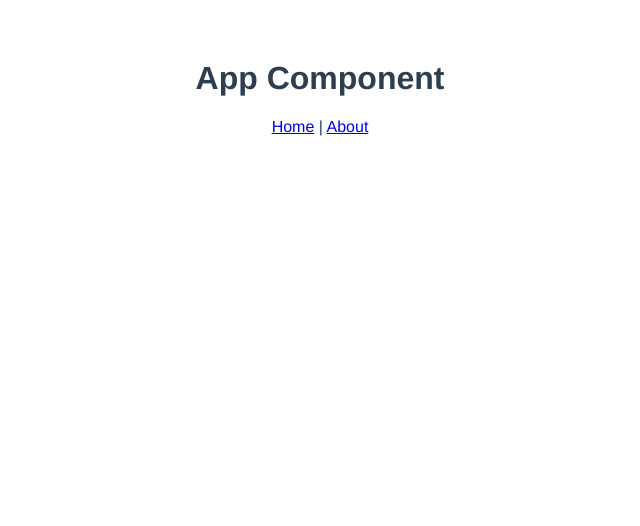
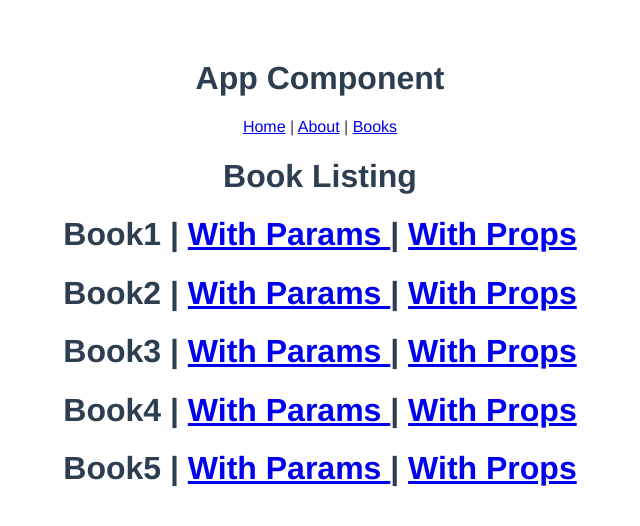
Before and after one commit to wariszargardev/VUE-JS-Learning, a Vue app: page /books in a window 1280 px wide. Shown: the top 526 px of the page, without its empty margins (320-960 px from the left). Built offline with nearby package versions, Linux system fonts and the light colour scheme.

Commit message:
Named router-link & passing parameter & passing as props parameter

```diff
--- a/src/App.vue
+++ b/src/App.vue
@@ -2,7 +2,8 @@
   <h1>App Component</h1>
   <nav>
     <router-link to="/">Home</router-link> |
-    <router-link to="/about">About</router-link>
+    <router-link to="/about">About</router-link> |
+    <router-link :to="{name: 'BookListingView'}">Books</router-link>
   </nav>
   <router-view/>
 </template>
--- a/src/router/index.js
+++ b/src/router/index.js
@@ -1,6 +1,9 @@
 import { createRouter, createWebHistory } from 'vue-router'
 import HomeView from '../views/HomeView.vue'
 import AboutView from '../views/AboutView'
+import BookListingView from "@/views/book/BookListingView";
+import BookDetailView from "@/views/book/BookDetailView";
+import BookDetailPropsView from "@/views/book/BookDetailPropsView";
 
 const routes = [
     {
@@ -12,6 +15,22 @@ const routes = [
         path: '/about',
         name: 'about',
         component: AboutView
+    },
+    {
+        path: '/books',
+        name: 'BookListingView',
+        component: BookListingView
+    },
+    {
+        path: '/book-info/:id',
+        name: 'BookDetailView',
+        component: BookDetailView
+    },
+    {
+        path: '/book-details/:id',
+        name: 'BookDetailPropsView',
+        component: BookDetailPropsView,
+        props: true
     }
 ]
 
--- /dev/null
+++ b/src/views/book/BookDetailPropsView.vue
@@ -0,0 +1,15 @@
+<template>
+  <h1>Book Details</h1>
+  <h1>Params using data  {{ id }}</h1>
+</template>
+
+<script>
+export default {
+  name: "BookDetailPropsView",
+  props: ['id']
+}
+</script>
+
+<style scoped>
+
+</style>
--- /dev/null
+++ b/src/views/book/BookDetailView.vue
@@ -0,0 +1,20 @@
+<template>
+  <h1>Book Details</h1>
+  <h1>Params  {{ $route.params.id }}</h1>
+  <h1>Params using data  {{ id }}</h1>
+</template>
+
+<script>
+export default {
+  name: "BookDetailView",
+  data(){
+    return{
+      id: this.$route.params.id
+    }
+  }
+}
+</script>
+
+<style scoped>
+
+</style>
--- /dev/null
+++ b/src/views/book/BookListingView.vue
@@ -0,0 +1,37 @@
+<template>
+  <h1>Book Listing</h1>
+  <div>
+    <h1 v-for="book in books" :key="book.id">
+      {{ book.title }}
+      |
+      <router-link :to="{name: 'BookDetailView', params: {id: book.id}}" >
+        With Params
+      </router-link>
+      |
+      <router-link :to="{name: 'BookDetailPropsView', params: {id: book.id}}" >
+        With Props
+      </router-link>
+    </h1>
+  </div>
+</template>
+
+<script>
+export default {
+  name: "BookListingView",
+  data(){
+    return{
+      books: [
+        {id:1, title: "Book1", description:"Book 1"},
+        {id:2, title: "Book2", description:"Book 2"},
+        {id:3, title: "Book3", description:"Book 3"},
+        {id:4, title: "Book4", description:"Book 4"},
+        {id:5, title: "Book5", description:"Book 5"},
+      ]
+    }
+  }
+}
+</script>
+
+<style scoped>
+
+</style>
```
